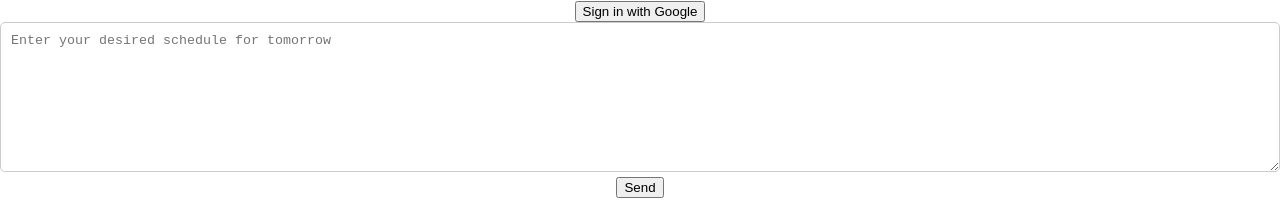
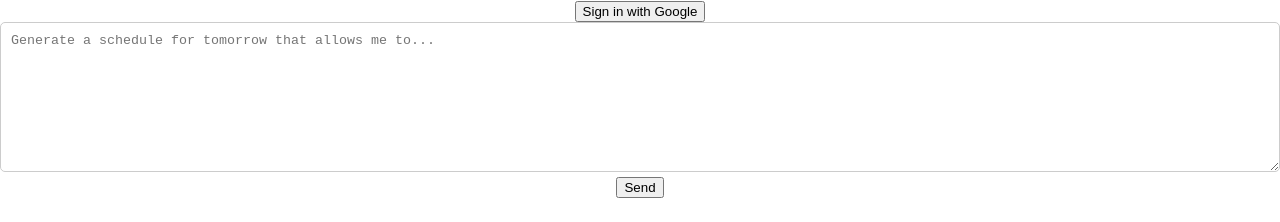
Before and after one commit to CV145/AIScheduler-Front, a React (Create React App) app: page / in a window 1280 px wide. Shown: the top 222 px of the page. Built offline with nearby package versions, Linux system fonts and the light colour scheme.

Commit message:
Added loading indicator when fetching data

```diff
--- a/src/Components/AuthenticatedApp.js
+++ b/src/Components/AuthenticatedApp.js
@@ -6,17 +6,24 @@ import SchedulePromptForm from './SchedulePromptForm';
 
 const AuthenticatedApp = () => {
   const { isSignedIn } = useGoogleAuth();
-  const [calendarIsRefreshing, setIsRefreshing] = useState(false);
+  const [isLoading, setIsLoading] = useState(false);
+  const [shouldFetchCalendarData, setShouldFetchCalendarData] = useState(false);
 
-  const handleScheduleUpdate = useCallback(() => {
-    setIsRefreshing(true);
+  const handleScheduleSubmit = useCallback(() => {
+    setIsLoading(true);
   }, []);
+
+  const handleScheduleUpdated = () => {
+    // Trigger actions to refresh calendar data...
+    setShouldFetchCalendarData(true);
+};
 
   return (
     <div className="App">
       <SignInButton />
-      {isSignedIn && <CalendarComponent isRefreshing={calendarIsRefreshing} setIsRefreshing={setIsRefreshing}/>}
-      <SchedulePromptForm onScheduleUpdate={handleScheduleUpdate}/>
+      {isSignedIn && <CalendarComponent isLoading={isLoading} setIsLoading={setIsLoading} shouldFetchData={shouldFetchCalendarData} setShouldFetchData={setShouldFetchCalendarData} />}
+
+      <SchedulePromptForm onScheduleSubmit={handleScheduleSubmit} onScheduleUpdated={handleScheduleUpdated}/>
     </div>
   );
 };
--- a/src/Components/Calendar.js
+++ b/src/Components/Calendar.js
@@ -1,10 +1,9 @@
 import React, { useState, useEffect } from 'react';
 import { useGoogleAuth } from '../Contexts/GoogleAuthContext';
 
-const CalendarComponent = ({isRefreshing, setIsRefreshing}) => {
+const CalendarComponent = ({isLoading, setIsLoading, shouldFetchData, setShouldFetchData}) => {
   const { googleToken } = useGoogleAuth();
   const [calendarEvents, setCalendarEvents] = useState([]);
-  const [isLoading, setIsLoading] = useState(false);
   const [error, setError] = useState(null);
 
   // Function to get start and end times for tomorrow
@@ -25,8 +24,10 @@ const CalendarComponent = ({isRefreshing, setIsRefreshing}) => {
 
     const { start, end } = getTomorrowDates();
     setIsLoading(true);
+    console.log('fetching calendar data');
 
     try {
+        console.log('Beginning data fetch');
       const response = await fetch(`https://www.googleapis.com/calendar/v3/calendars/primary/events?timeMin=${start}&timeMax=${end}`, {
         headers: {
           Authorization: `Bearer ${googleToken}`
@@ -41,7 +42,9 @@ const CalendarComponent = ({isRefreshing, setIsRefreshing}) => {
     } catch (err) {
       setError(err.message);
     } finally {
+        console.log('Data finished fetching');
       setIsLoading(false);
+      setShouldFetchData(false); //After data is fetched
     }
   };
 
@@ -49,10 +52,9 @@ const CalendarComponent = ({isRefreshing, setIsRefreshing}) => {
   useEffect(() => {
 
     //Refresh when state is true
-    if (isRefreshing)
+    if (shouldFetchData)
     {
         fetchCalendarData();
-        setIsRefreshing(false);
     }
 
 
@@ -63,10 +65,10 @@ const CalendarComponent = ({isRefreshing, setIsRefreshing}) => {
 
     //Clean on unmount
     return () => clearInterval(fetchInterval);
-  }, [googleToken, isRefreshing, setIsRefreshing]);
+  }, [googleToken, shouldFetchData, setShouldFetchData]);
 
   if (isLoading) {
-    return <div>Loading calendar data...</div>;
+    return <div>Building calendar data...</div>;
   }
 
   if (error) {
--- a/src/Components/SchedulePromptForm.js
+++ b/src/Components/SchedulePromptForm.js
@@ -1,7 +1,7 @@
 import React, { useState } from 'react';
 import { useGoogleAuth } from '../Contexts/GoogleAuthContext';
 
-const SchedulePromptForm = ({ onScheduleUpdate }) => {
+const SchedulePromptForm = ({ onScheduleSubmit, onScheduleUpdated }) => {
     const { googleToken } = useGoogleAuth();
     const [schedulePrompt, setSchedulePrompt] = useState('');
 
@@ -13,6 +13,11 @@ const SchedulePromptForm = ({ onScheduleUpdate }) => {
         return;
       }
 
+      // Notify that the update process is starting
+      onScheduleSubmit(); // This should set isLoading to true in parent
+
+      const userTimeZone = Intl.DateTimeFormat().resolvedOptions().timeZone;
+
       try {
         const response = await fetch('https://localhost:7112/Schedule', {
           method: 'POST',
@@ -20,7 +25,7 @@ const SchedulePromptForm = ({ onScheduleUpdate }) => {
             'Content-Type': 'application/json',
             'Authorization': `Bearer ${googleToken}`
           },
-          body: JSON.stringify({ googleToken, schedulePrompt })
+          body: JSON.stringify({ googleToken, schedulePrompt, userTimeZone })
         });
 
         if (!response.ok) {
@@ -30,10 +35,11 @@ const SchedulePromptForm = ({ onScheduleUpdate }) => {
         // Clear the input field after successful submission
         setSchedulePrompt('');
 
-        // Notify the parent component (like App) to refresh the calendar
-        onScheduleUpdate();
+        // Notify that the update process is completed
+        onScheduleUpdated(); // This should fetch new calendar data and reset isLoading
       } catch (error) {
         console.error('Error:', error);
+        onScheduleUpdated();
       }
     };
 
@@ -54,7 +60,7 @@ const SchedulePromptForm = ({ onScheduleUpdate }) => {
         style={inputStyle}
         value={schedulePrompt}
         onChange={(e) => setSchedulePrompt(e.target.value)}
-        placeholder="Enter your desired schedule for tomorrow"
+        placeholder="Generate a schedule for tomorrow that allows me to..."
       />
       <button type="submit">Send</button>
     </form>
@@ -73,5 +79,6 @@ POST
 {
     "googleToken": "string",
     "schedulePrompt": "string"
+    "userTimeZone": "string"
 }
 */
```
